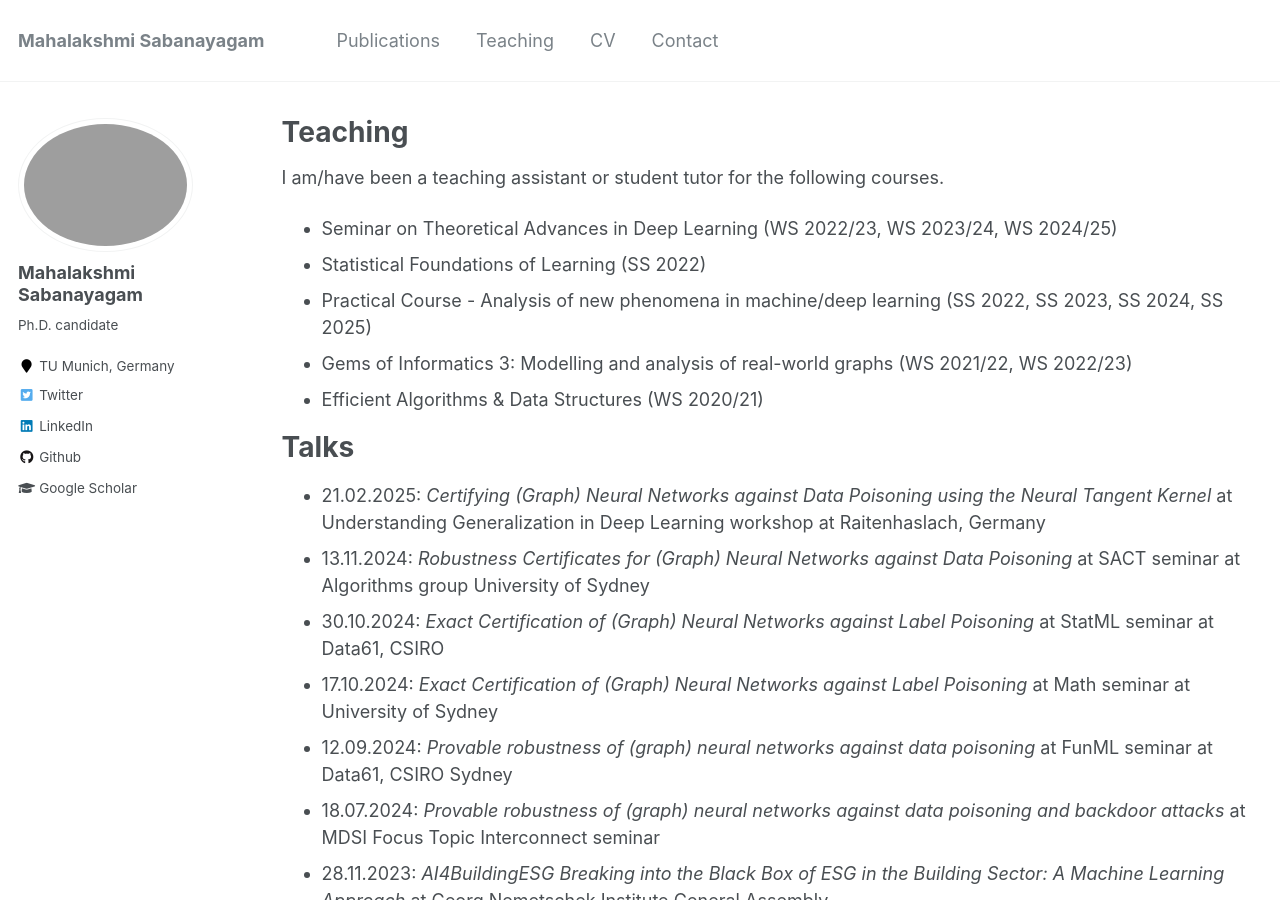
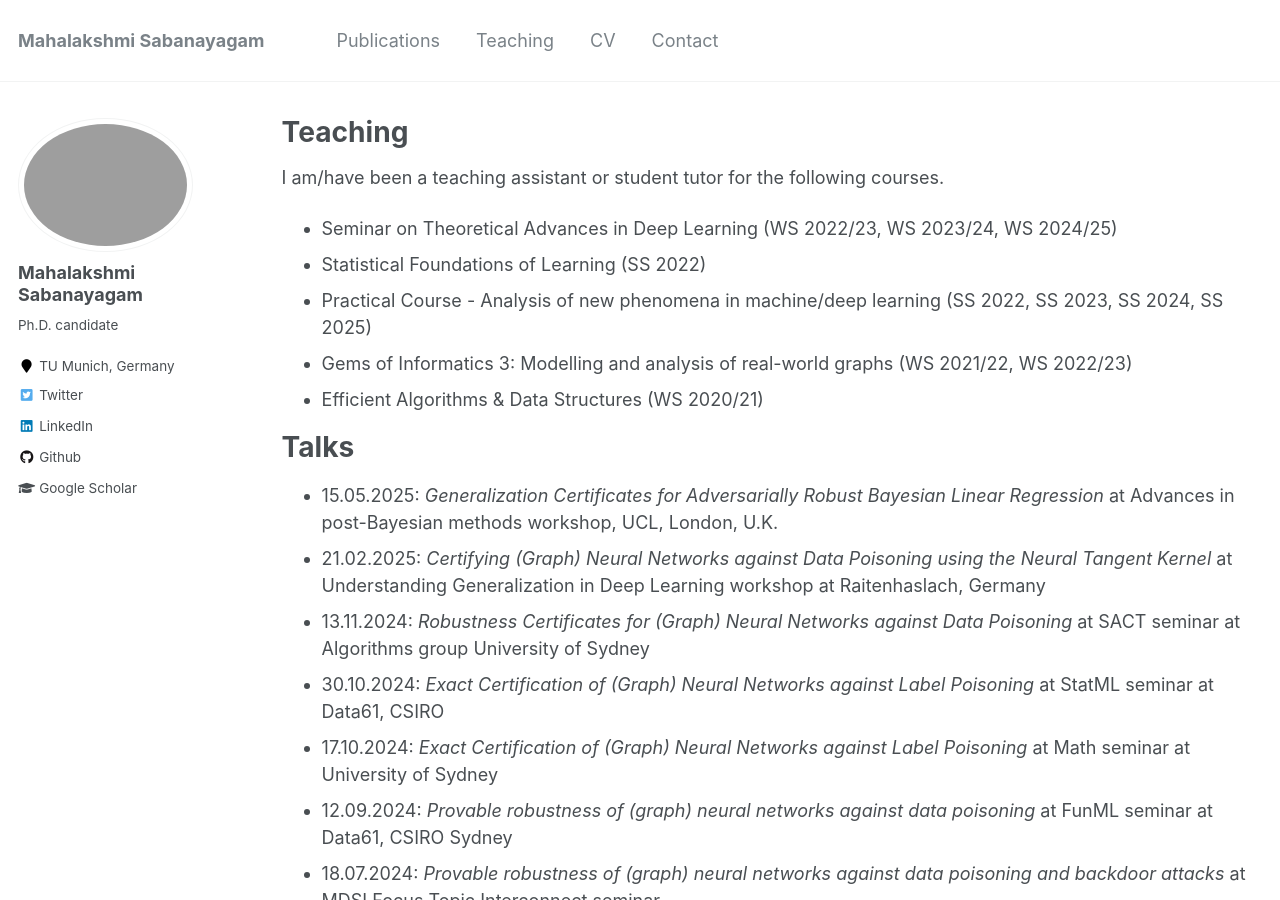
Before and after one commit to mahalakshmi-sabanayagam/mahalakshmi-sabanayagam.github.io, a Jekyll site: the page built from _pages/teaching.md, in a window 1280 px wide and 900 px high. Built offline with Jekyll 4.4.1, drawn with Linux system fonts in a browser that asks for light colours.

```diff
--- a/_pages/teaching.md
+++ b/_pages/teaching.md
@@ -13,6 +13,7 @@ I am/have been a teaching assistant or student tutor for the following courses.
 * Efficient Algorithms & Data Structures (WS 2020/21)
 
 # Talks
+* 15.05.2025: *Generalization Certificates for Adversarially Robust Bayesian Linear Regression* at Advances in post-Bayesian methods workshop, UCL, London, U.K.
 * 21.02.2025: *Certifying (Graph) Neural Networks against Data Poisoning using the Neural Tangent Kernel* at Understanding Generalization in Deep Learning workshop at Raitenhaslach, Germany
 * 13.11.2024: *Robustness Certificates for (Graph) Neural Networks against Data Poisoning* at SACT seminar at Algorithms group University of Sydney
 * 30.10.2024: *Exact Certification of (Graph) Neural Networks against Label Poisoning* at StatML seminar at Data61, CSIRO
```
Also changed, not shown: _pages/publications.md (+1 -0 lines), 1 other file.
